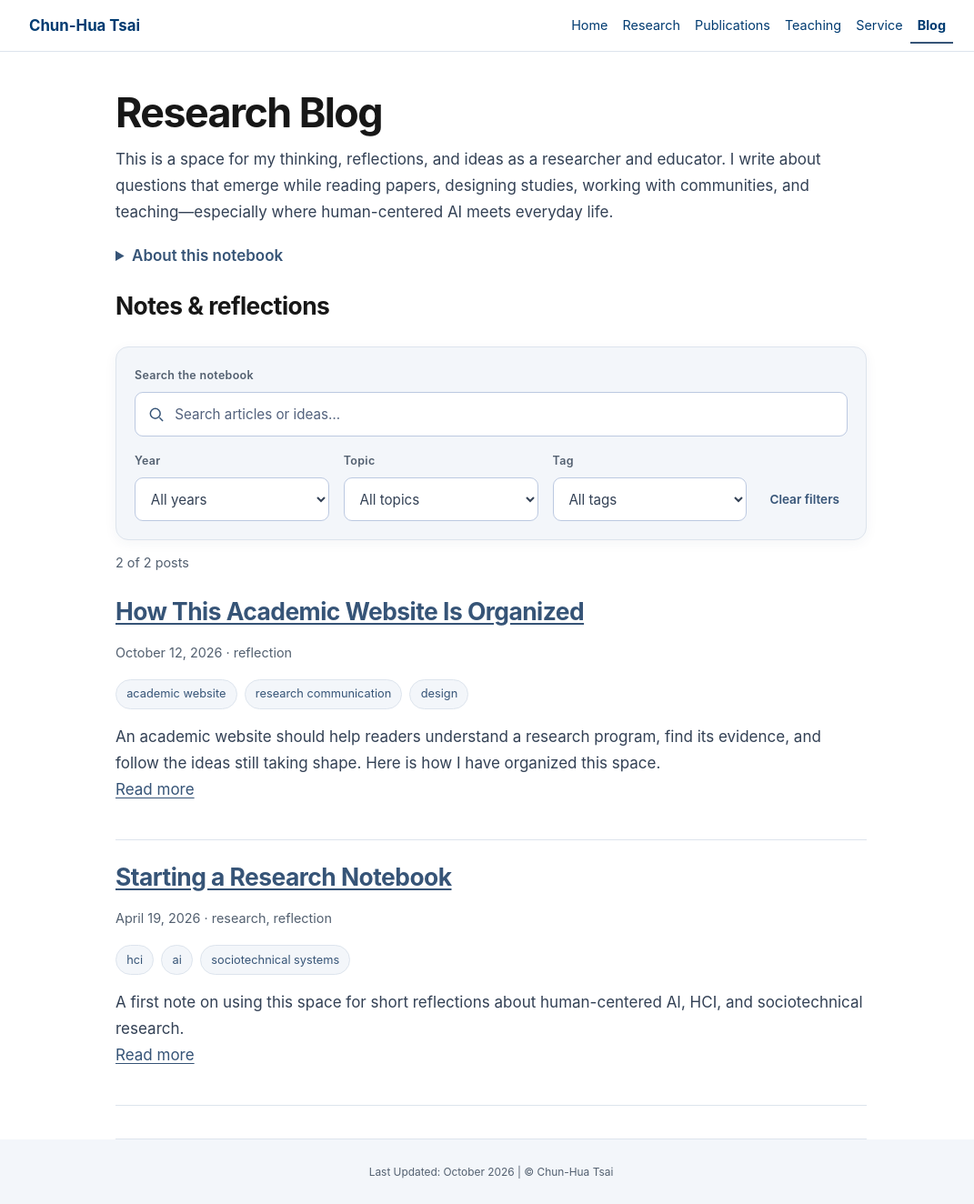
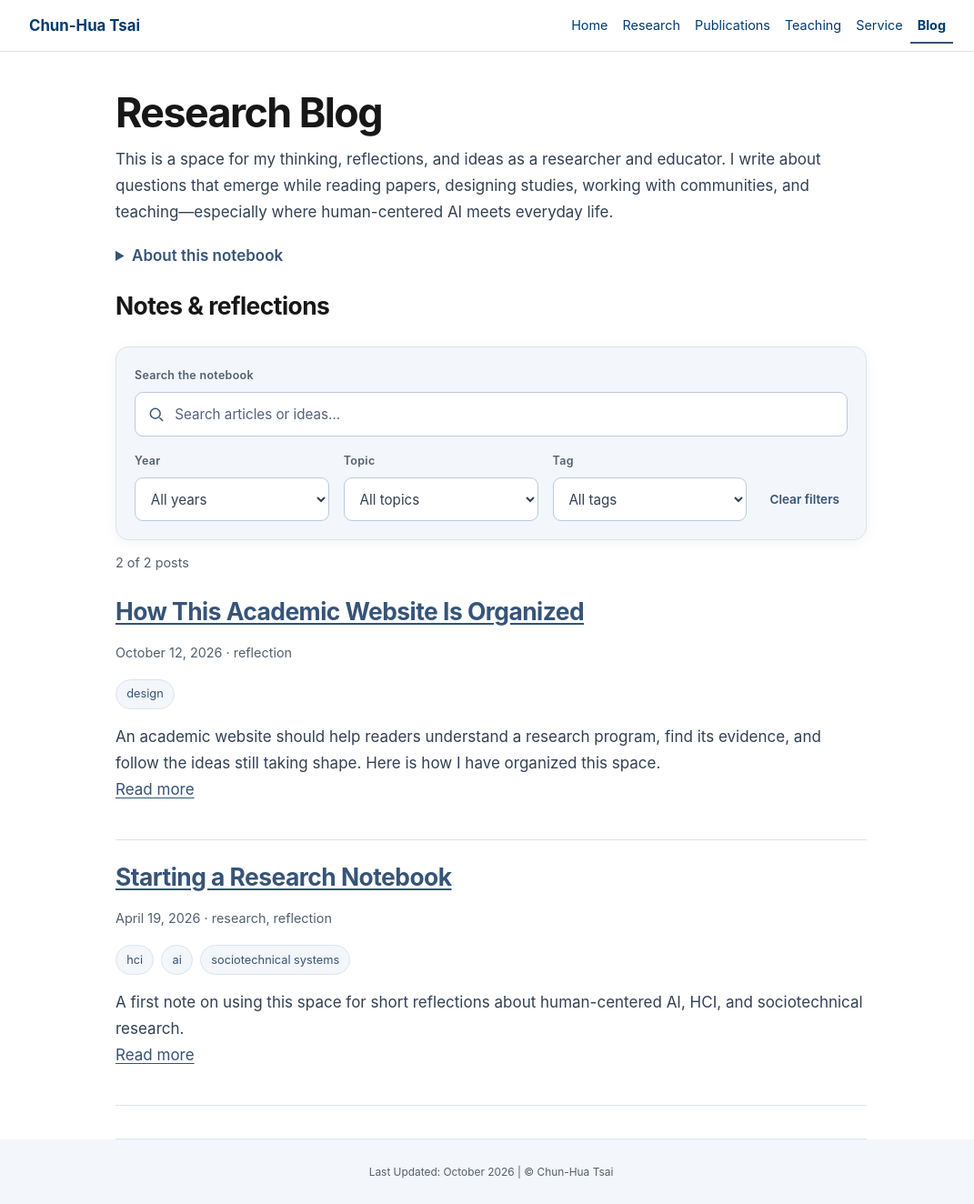
Before and after one commit to chunhuatsai/chunhuatsai.github.io, a Jekyll site: the page built from blog.html, in a window 1280 px wide. Shown: the whole page at 91% size, without its empty margins (100-1171 px from the left). Built offline with Jekyll 4.4.1, drawn with Linux system fonts in a browser that asks for light colours.

Commit message:
revisions 20261012

```diff
--- a/_posts/2026-10-12-how-this-academic-website-is-organized.md
+++ b/_posts/2026-10-12-how-this-academic-website-is-organized.md
@@ -2,7 +2,7 @@
 title: "How This Academic Website Is Organized"
 date: 2026-10-12 00:00:00 -0600
 categories: [reflection]
-tags: [academic-website, research-communication, design]
+tags: [design]
 description: "A look at the ideas and technical structure behind my academic website, from research directions and archived papers to a space for public reflection."
 excerpt: "An academic website should help readers understand a research program, find its evidence, and follow the ideas still taking shape. Here is how I have organized this space."
 ---
```
